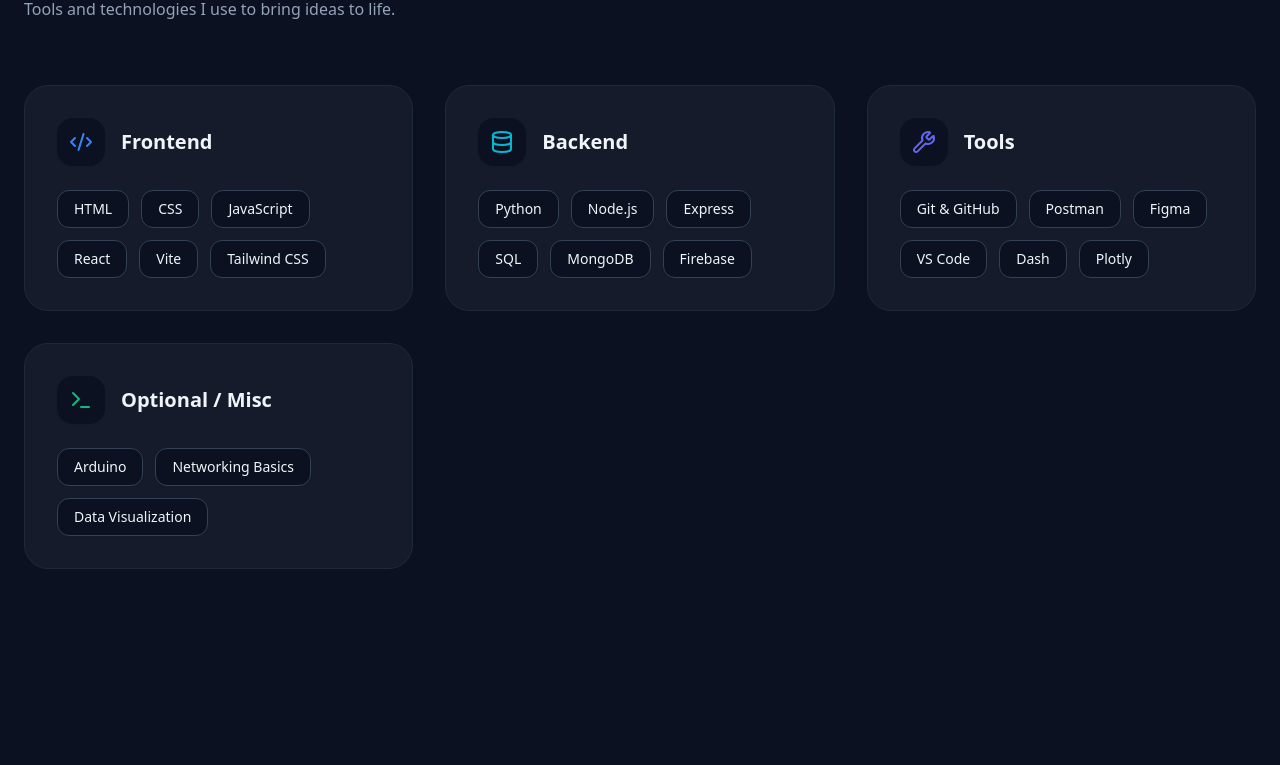
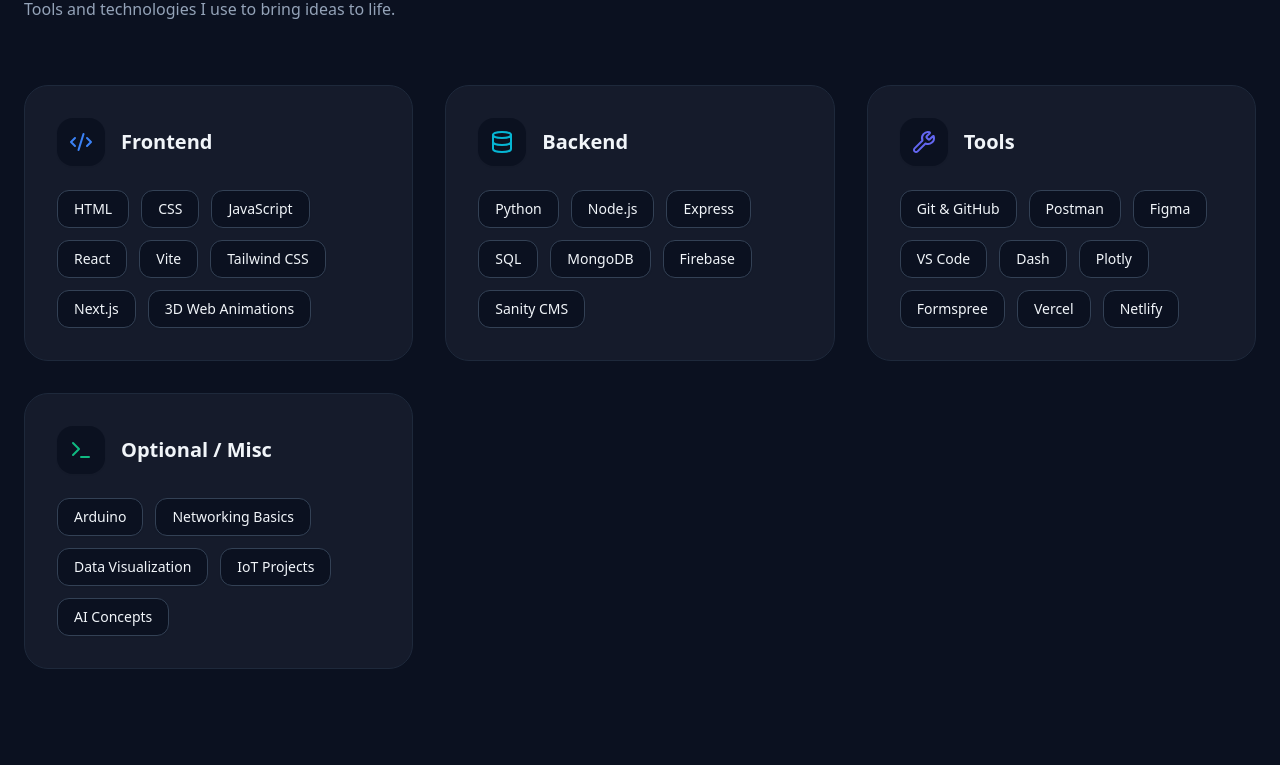
Before and after one commit to David-coder-56/Cyber-Hybrid-Portfolio-react-, a React (Vite) app: page / in a window 1280 px wide. Shown: the part 2000-2765 px from the top of the page. Built offline with nearby package versions, Linux system fonts and the light colour scheme.

Commit message:
data update
changes

```diff
--- a/src/data/data.js
+++ b/src/data/data.js
@@ -52,25 +52,34 @@
     tech: ["Python", "Dash", "Plotly", "Pandas"],
     link: "https://telecom-dashboard-snlx.onrender.com",
     category: "Data Science"
-  }
+  },
+  {
+  id: 7,
+  title: "ENGA Website",
+  description:
+    "A modern, multi-page website for Elite Next Gen Agency (ENGA), a digital agency specializing in event planning and creative solutions. The site features 3D visuals, interactive elements, and dynamic content managed through Sanity CMS, with fully functional contact forms via Formspree. Designed with a focus on aesthetics, usability, and responsive design.",
+  tech: ["React", "Vite", "Sanity CMS", "Formspree", "CSS", "JavaScript"],
+  link: "https://enga-website.vercel.app/",
+  category: "Web"
+}
 ];
 
 
 export const skillCategories = [
   {
     title: "Frontend",
-    skills: ["HTML", "CSS", "JavaScript", "React", "Vite", "Tailwind CSS"]
+    skills: ["HTML", "CSS", "JavaScript", "React", "Vite", "Tailwind CSS", "Next.js", "3D Web Animations"]
   },
   {
     title: "Backend",
-    skills: ["Python", "Node.js", "Express", "SQL", "MongoDB", "Firebase"]
+    skills: ["Python", "Node.js", "Express", "SQL", "MongoDB", "Firebase", "Sanity CMS"]
   },
   {
     title: "Tools",
-    skills: ["Git & GitHub", "Postman", "Figma", "VS Code", "Dash", "Plotly"]
+    skills: ["Git & GitHub", "Postman", "Figma", "VS Code", "Dash", "Plotly", "Formspree", "Vercel", "Netlify"]
   },
   {
     title: "Optional / Misc",
-    skills: ["Arduino", "Networking Basics", "Data Visualization"]
+    skills: ["Arduino", "Networking Basics", "Data Visualization", "IoT Projects", "AI Concepts"]
   }
 ];
```
